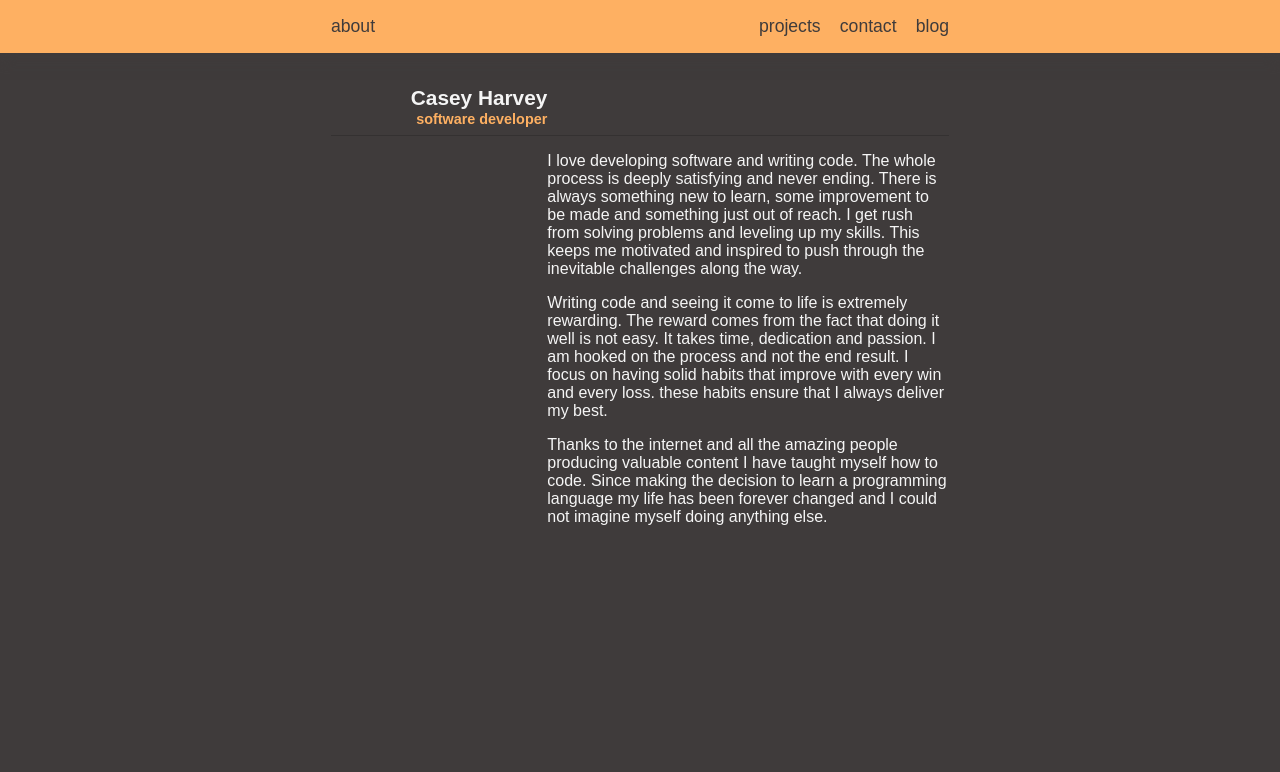
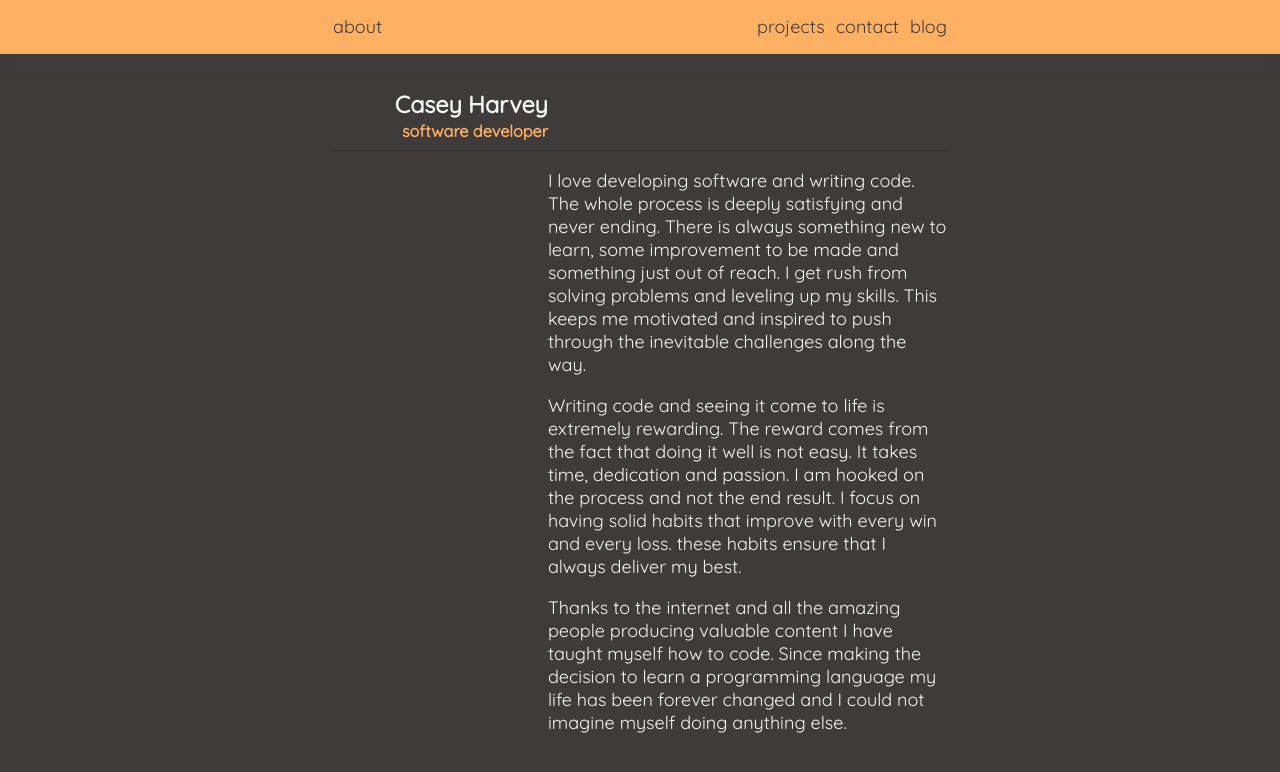
Before and after one commit to caseyharvey/v1-caseys.tech, a React app: page / in a window 1280 px wide. Built offline with nearby package versions, Linux system fonts and the light colour scheme; a web font is replaced by a local one.

Commit message:
Refactor sass files. Change to rem units

```diff
--- a/src/components/App/app.sass
+++ b/src/components/App/app.sass
@@ -2,12 +2,18 @@
 @use '../../sass-modules/_utilities.sass' as u
 
 .main-container
+    width: 100%
     background-color: v.$dark
-    margin: 54px auto 0 auto
+    margin: 3rem auto 0 auto
     @include u.flex(column, flex-start, center)
     @include u.width(100%)
 
 .page-container
     @include u.padding(v.$p2, v.$p1)
-    @include u.width(90%, v.$max-width)
+    @include u.width(100%, v.$max-width)
     @include u.flex(column, flex-start, flex-start)
+
+@media screen and ( min-width: 425px )
+
+    .page-container
+        @include u.width(90%, v.$max-width)
--- a/src/components/HomePage/HomePage.js
+++ b/src/components/HomePage/HomePage.js
@@ -5,7 +5,7 @@ class HomePage extends React.Component {
   render() {
     return (
       <div className='page-container'>
-        <div className='avatar-container'>
+        <div className='title-container'>
           <div className='name'>Casey Harvey</div>
           <div className='title'>software developer</div>
         </div>
--- a/src/components/HomePage/home-page.sass
+++ b/src/components/HomePage/home-page.sass
@@ -1,27 +1,22 @@
 @use '../../sass-modules/_variables.sass' as v
 @use '../../sass-modules/_utilities.sass' as u
 
-.avatar-container
+.title-container
     font-weight: 700
-    padding-bottom: .5em
+    padding-bottom: .5rem
     @include u.flex(column, flex-start, flex-start)
 
-.avatar
-    width: 80px
-    margin-bottom: .5em
-    @include u.flex(column, center, center)
+    .name
+        font-size: v.$heading
 
-.name
-    font-size: 1.3em
-
-.title
-    font-size: .9em
-    margin-top: .1em
-    color: v.$accent
+    .title
+        font-size: v.$sub-heading
+        margin-top: v.$sub-margin-top
+        color: v.$accent
 
 .about-container
     width: 100%
-    padding-top: 1em
+    padding-top: v.$body-padding-top
     border-top: v.$border-top
     @include u.flex(row, flex-end, flex-start)
 
@@ -31,7 +26,7 @@
 
 @media screen and (min-width: v.$breakpoint)
 
-    .avatar-container
+    .title-container
         width: 35%
         @include u.flex(column, center, flex-end)
 
--- a/src/components/Navbar/navbar.sass
+++ b/src/components/Navbar/navbar.sass
@@ -16,19 +16,22 @@
     left: 0
     right: 0
     position: fixed
-    font-size: 1.1em
+    font-size: 1rem
+    line-height: 1rem
     box-shadow: 0 5px 15px 0 v.$dark
     @extend %nav
 
-.nav-container
-    position: relative
-    @include u.padding(v.$p1, v.$p1)
-    @include u.width(90%, v.$max-width)
-    @include u.flex(row, space-between, flex-start)
+    .nav-container
+        position: relative
+        @include u.padding(v.$p1, v.$p1)
+        @include u.width(100%, v.$max-width)
+        @include u.flex(row, space-between, flex-start)
 
-.right-side
-    @include u.width(190px)
-    @include u.flex(row, space-between, flex-start)
+        .right-side
+            @include u.width(190px)
+            @include u.flex(row, space-between, flex-start)
 
-.footer
-    @extend %nav
+@media screen and ( min-width: 425px )
+    .navbar
+        .nav-container
+            @include u.width(90%, v.$max-width)
--- a/src/components/Projects/project-list.sass
+++ b/src/components/Projects/project-list.sass
@@ -4,35 +4,35 @@
 .title-container
     width: 100%
     font-weight: 700
-    padding-bottom: .5em
+    padding-bottom: .5rem
     @include u.flex(column, flex-start, flex-start)
 
     .project-name
-        font-size: 1.3em
+        font-size: v.$heading
 
         &:hover
-            transform: translateY(1.5px)
+            transform: translateX(-1.5px)
 
     .type
-        font-size: .9em
-        margin-top: .1em
+        font-size: v.$sub-heading
+        margin-top: v.$sub-margin-top
         color: v.$accent
 
 .info-container
     width: 100%
     border-top: v.$border-top
-    @include u.padding(v.$p1, 0)
+    padding: v.$body-padding-top 0
     @include u.flex(column, flex-end, flex-start)
 
     .links-container
-        width: 258px
-        margin-bottom: 1em
+        width: 100%
+        margin-bottom: v.$body-padding-top
         @include u.flex(row, space-between, flex-end)
 
         .link-button
-            width: 121px
             text-align: center
             border-radius: 5px
+            width: calc( 50% - .5rem)
             background-color: v.$shade
             @include u.padding(v.$p1/2, v.$p1 )
 
@@ -50,7 +50,6 @@
         @include u.flex(column, flex-end, flex-end)
 
     .info-container
-        padding: 1em 0
         @include u.flex(row, flex-start, flex-start)
 
         .links-container
@@ -58,9 +57,10 @@
             @include u.flex(column, flex-end, flex-end)
 
             .link-button
-                margin-bottom: 1em
+                width: 75%
+                margin-bottom: 1rem
 
         .info
             width: 65%
             p
-                margin-left: 1em
+                margin-left: 1rem
--- a/src/index.sass
+++ b/src/index.sass
@@ -1,13 +1,16 @@
 @use 'sass-modules/_variables.sass' as v
 
-@import url('https://fonts.googleapis.com/css?family=Bellota+Text|Vidaloka&display=swap')
+@import url('https://fonts.googleapis.com/css?family=Quicksand&display=swap')
 
-html body
-  margin: 0
-  color: v.$light
-  min-width: 320px
-  font-family: v.$main-font
-  background-color: v.$dark
+html
+  font-size: 18px
+
+  body
+    margin: 0
+    color: v.$light
+    min-width: 320px
+    font-family: v.$main-font
+    background-color: v.$dark
 
   a
     text-decoration: none
--- a/src/sass-modules/_variables.sass
+++ b/src/sass-modules/_variables.sass
@@ -1,6 +1,9 @@
 // Font
-$main-font: 'Bellota Text', sans-serif
-$serif: 'Vidaloka', serif
+$main-font: 'Quicksand', sans-serif
+$heading: 1.3rem
+$sub-heading: .9rem
+$sub-margin-top: .1rem
+$body-padding-top: 1rem
 // Color
 $dark: #3f3b3b
 $shade:#575151
@@ -9,10 +12,10 @@ $accent:#feb062
 $warning: #fe6262
 
 // Space
-$breakpoint: 560px
+$breakpoint: 600px
 $max-width: 650px
-$p1: 16px
-$p2: 32px
+$p1: 1rem
+$p2: 2rem
 
 //Extras
 $border-top: 1.5px solid darken($dark, 4%)
```
